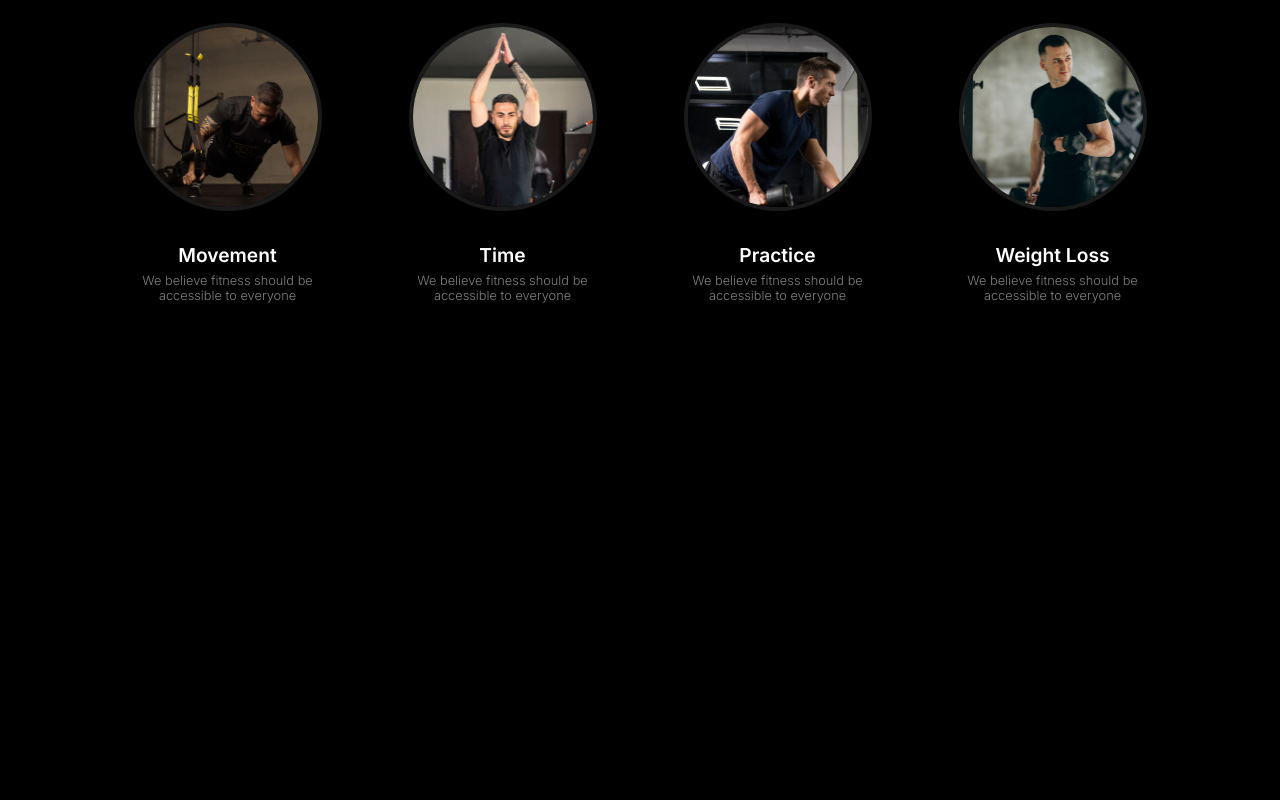
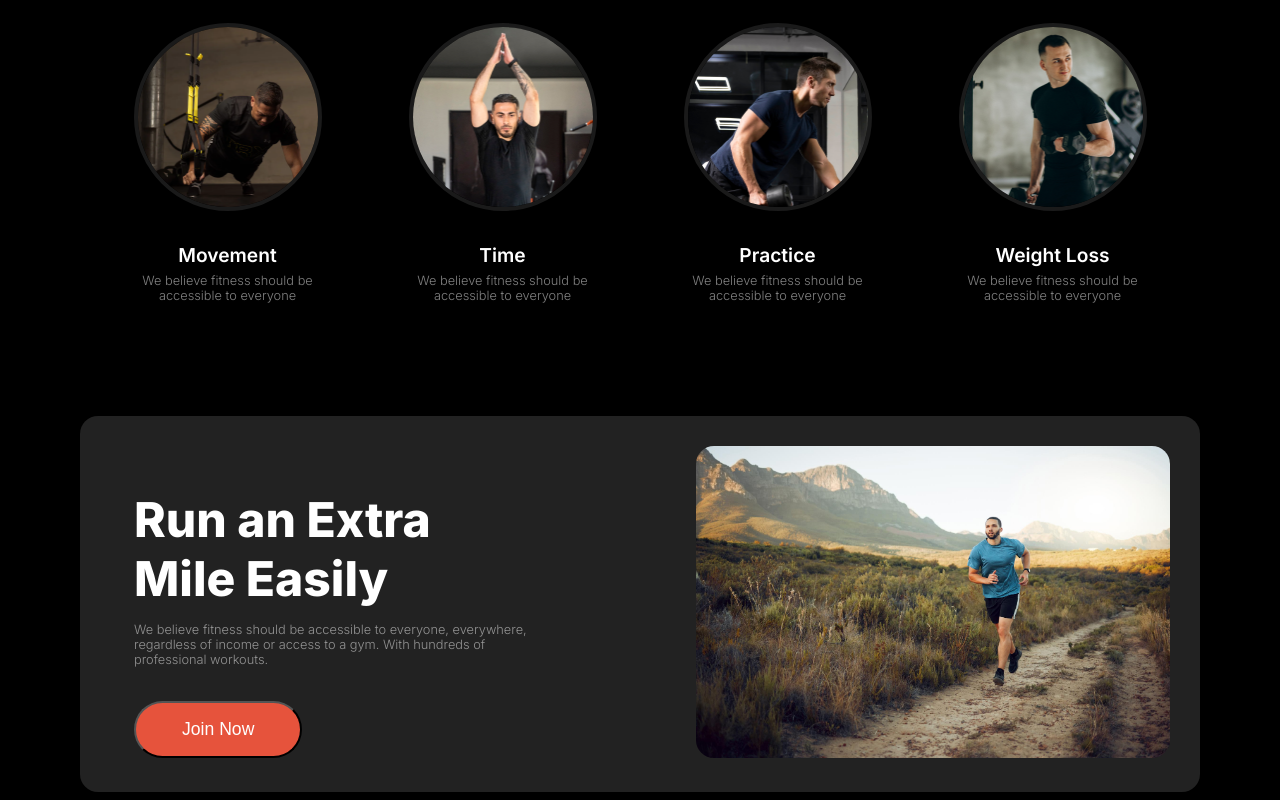
Before and after one commit to almamuntmn/fitness-website, a plain HTML site: page index.html in a window 1280 px wide. Shown: the part 845-1645 px from the top of the page. Before the commit the page ends 1169 px from the top, so only its background shows below. Drawn offline with Linux system fonts and the light colour scheme.

Commit message:
runsection

```diff
--- a/index.html
+++ b/index.html
@@ -61,7 +61,8 @@
         <div class="habits">
             <div class="habits-texts">
                 <h2 class="habits-head interf">Change Your Habits</h2>
-                <p class="habits-description interf">We believe fitness should be accessible to everyone, everywhere, regardless of income or access to a gym.</p>
+                <p class="habits-description interf">We believe fitness should be accessible to everyone, everywhere,
+                    regardless of income or access to a gym.</p>
             </div>
             <div class="habits-cards">
                 <div class="habit-card">
@@ -87,7 +88,20 @@
             </div>
         </div>
     </section>
-
+    <section>
+        <div class="run">
+            <div class="run-text">
+                <h2 class="run-head interf">Run an Extra
+                    Mile Easily</h2>
+                <p class="run-description interf">We believe fitness should be accessible to everyone, everywhere, regardless
+                    of income or access to a gym. With hundreds of professional workouts.</p>
+                <button class="btn-1">Join Now</button>
+            </div>
+            <div class="run-image">
+                <img src="images/run.jpg" alt="">
+            </div>
+        </div>
+    </section>
 </body>
 
 </html>
--- a/style/style.css
+++ b/style/style.css
@@ -241,3 +241,37 @@ margin: 0;
     opacity: 50%;
     margin-top: 0;
 }
+.run{
+    width: 1060px;
+    display: flex;
+    margin: 0 auto;
+    align-items: center;
+    padding: 30px;
+    background-color: #222222;
+    border-radius: 18px;
+    margin-top: 100px;
+    justify-content: space-between;
+}
+.run-image img{
+    width: 366;
+    height: 312px;
+    border-radius: 18px;
+}
+.run-text{
+    max-width: 400px;
+    margin-left: 24px;
+}
+
+.run-head{
+    font-size: 3rem;
+    font-weight: 800;
+    color: white;
+    margin-bottom: 14px;
+}
+.run-description{
+    font-size: .8rem;
+    font-weight: 300;
+    color: white;
+    opacity: 50%;
+    margin-bottom: 34px;
+}
```
Lines whose indentation alone changed are shown as unchanged.
